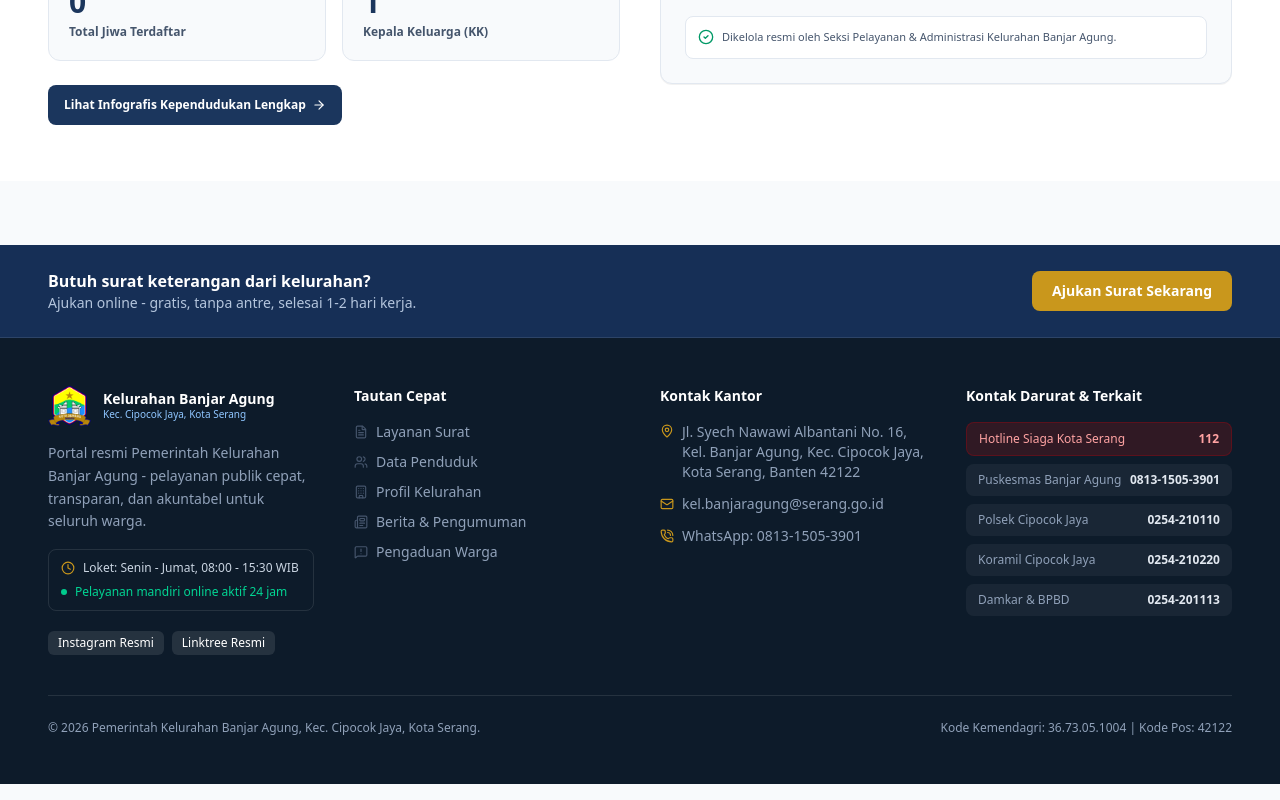
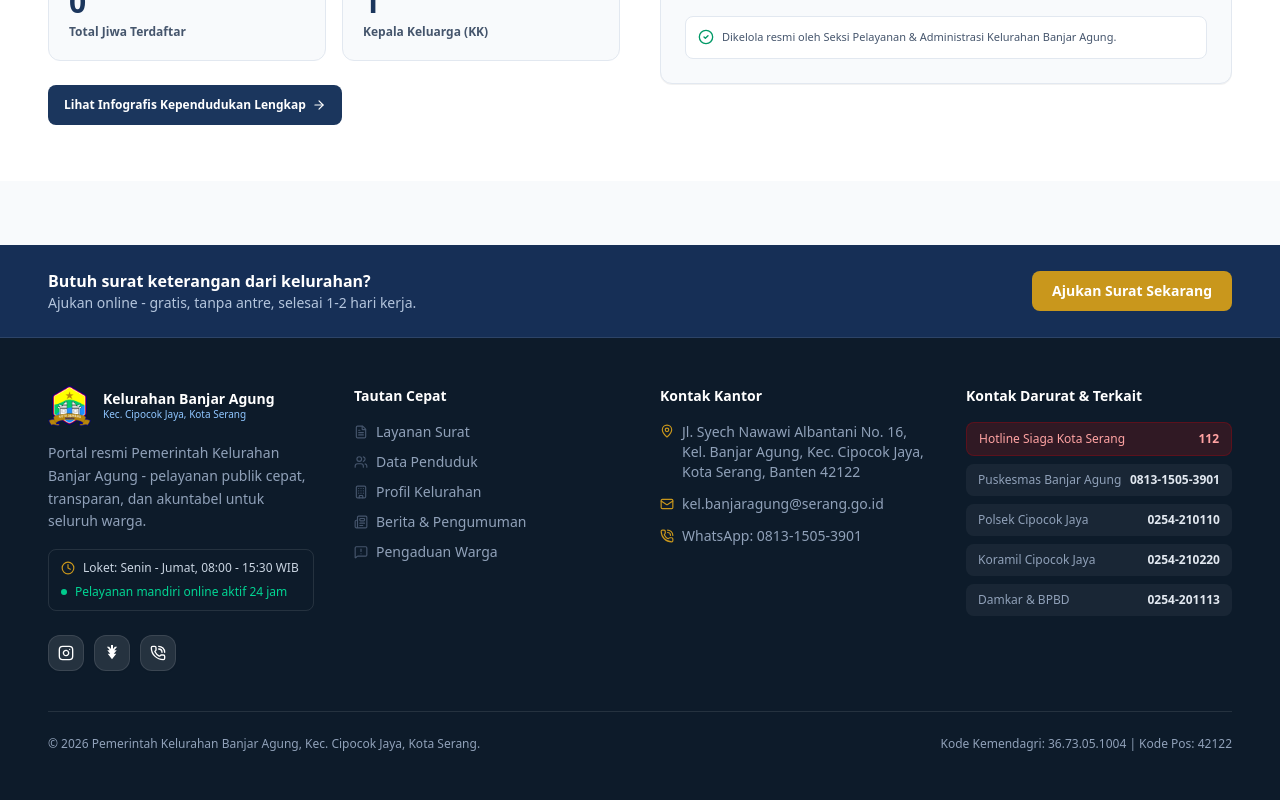
Before and after one commit to Snurfa0109/smartvil, a Next.js app: page / in a window 1280 px wide. Shown: the part 2927-3727 px from the top of the page. Built offline with nearby package versions, Linux system fonts and the light colour scheme; no server answers; the database is empty.

Commit message:
style: ubah tautan sosial media footer menjadi ikon logo resmi Instagram, Linktree, dan WhatsApp

```diff
--- a/components/layout/footer.tsx
+++ b/components/layout/footer.tsx
@@ -1,7 +1,7 @@
 "use client";
 
 import Link from "next/link";
-import { FileText, Users, Building, Newspaper, MessageSquareWarning, PhoneCall, MapPin, Mail, Clock } from "lucide-react";
+import { FileText, Users, Building, Newspaper, MessageSquareWarning, PhoneCall, MapPin, Mail, Clock, Instagram } from "lucide-react";
 import { useEffect, useState } from "react";
 import { SiteSettings, DEFAULT_SITE_SETTINGS, getSiteSettings } from "@/lib/site-config";
 
@@ -71,16 +71,18 @@
                 Pelayanan mandiri online aktif 24 jam
               </div>
             </div>
-            {/* Social Links */}
-            <div className="flex flex-wrap items-center gap-2 pt-1 text-xs">
+            {/* Social Media & Tautan Resmi (Brand Icon Logos) */}
+            <div className="flex items-center gap-2.5 pt-2">
               {config.instagramUrl && (
                 <a
                   href={config.instagramUrl}
                   target="_blank"
                   rel="noreferrer"
-                  className="inline-flex items-center gap-1.5 bg-white/10 hover:bg-[#c9971c] text-white px-2.5 py-1 rounded-md transition-colors"
+                  className="w-9 h-9 rounded-xl bg-white/10 hover:bg-[#E1306C] text-white flex items-center justify-center transition-all duration-200 border border-white/10 hover:scale-105 shadow-xs"
+                  title="Instagram Resmi @kel.banjaragung"
+                  aria-label="Instagram Resmi Kelurahan Banjar Agung"
                 >
-                  <span>Instagram Resmi</span>
+                  <Instagram className="w-4 h-4" />
                 </a>
               )}
               {config.linktreeUrl && (
@@ -88,9 +90,31 @@
                   href={config.linktreeUrl}
                   target="_blank"
                   rel="noreferrer"
-                  className="inline-flex items-center gap-1.5 bg-white/10 hover:bg-emerald-600 text-white px-2.5 py-1 rounded-md transition-colors"
+                  className="w-9 h-9 rounded-xl bg-white/10 hover:bg-[#43E660] hover:text-black text-white flex items-center justify-center transition-all duration-200 border border-white/10 hover:scale-105 shadow-xs"
+                  title="Linktree Resmi Kelurahan Banjar Agung"
+                  aria-label="Linktree Resmi Kelurahan Banjar Agung"
                 >
-                  <span>Linktree Resmi</span>
+                  <svg
+                    role="img"
+                    viewBox="0 0 24 24"
+                    fill="currentColor"
+                    className="w-4 h-4"
+                    xmlns="http://www.w3.org/2000/svg"
+                  >
+                    <path d="m13.51 5.92 2.78-3.42h3.42l-4.36 5.34h3.71l-4.36 5.34h3.71L12 21.5l-6.41-8.32h3.71L4.94 7.84h3.71L4.29 2.5h3.42l2.78 3.42V0h3.02v5.92Z" />
+                  </svg>
+                </a>
+              )}
+              {waPhone && (
+                <a
+                  href={`https://wa.me/${waPhone}`}
+                  target="_blank"
+                  rel="noreferrer"
+                  className="w-9 h-9 rounded-xl bg-white/10 hover:bg-[#25D366] text-white flex items-center justify-center transition-all duration-200 border border-white/10 hover:scale-105 shadow-xs"
+                  title="WhatsApp Pelayanan Kelurahan"
+                  aria-label="WhatsApp Pelayanan Kelurahan"
+                >
+                  <PhoneCall className="w-4 h-4" />
                 </a>
               )}
             </div>
```
